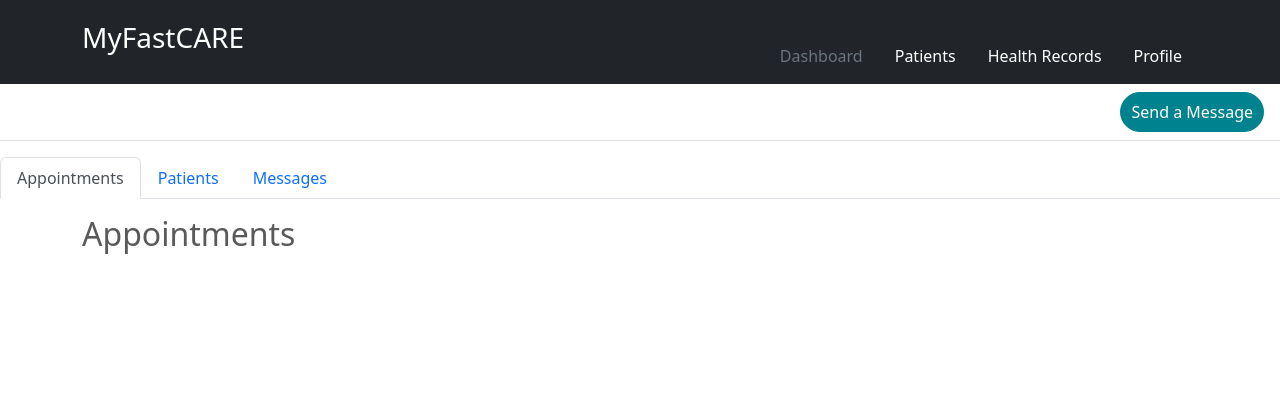
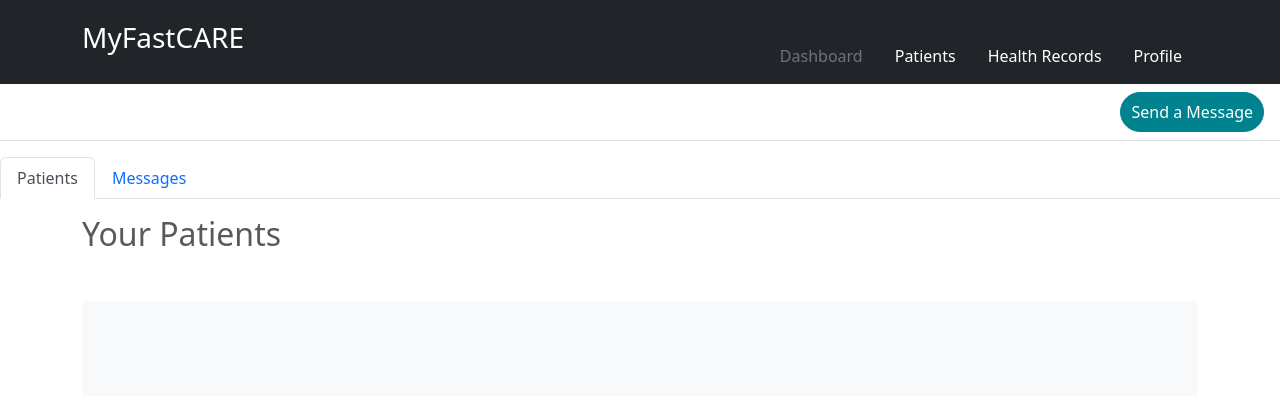
Before and after one commit to rodrigobivarazevedo/EHR_SYSTEM, a PHP site: page /MyFastCARE/doctor_portal.php in a window 1280 px wide. Shown: the top 396 px of the page. Run offline with PHP 8.4, Linux system fonts and the light colour scheme; the visitor is signed in with stand-in values (Sample User, id 1); some libraries are stand-ins or nearby versions.

Commit message:
removed appointements

```diff
--- a/ui/MyFastCARE/doctor_portal.php
+++ b/ui/MyFastCARE/doctor_portal.php
@@ -91,10 +91,7 @@ if (!isset($_SESSION['UserID'])) {
      <!-- Second Navbar for Tabs -->
      <ul class="nav nav-tabs mt-15" id="myTabs">
         <li class="nav-item">
-            <a class="nav-link active" data-toggle="tab" href="#appointmentsTab">Appointments</a>
-        </li>
-        <li class="nav-item">
-            <a class="nav-link" data-toggle="tab" href="#patientsTab">Patients</a>
+            <a class="nav-link active" data-toggle="tab" href="#patientsTab">Patients</a>
         </li>
         <li class="nav-item">
             <a class="nav-link" data-toggle="tab" href="#messagesTab">Messages</a>
@@ -106,16 +103,9 @@ if (!isset($_SESSION['UserID'])) {
 
     <div class="container mt-3">
     <div class="tab-content">
-        <!-- Appointments Tab Content -->
-        <div id="appointmentsTab" class="tab-pane fade show active">
-            <h2 id="appointments" class="mb-5">Appointments</h2>
-            <ul class="list-group">
-                <!-- Data will be populated here dynamically -->
-            </ul>
-        </div>
 
         <!-- Documentation Tab Content -->
-        <div id="patientsTab" class="tab-pane fade">
+        <div id="patientsTab" class="tab-pane fade show active">
             <h2 id="doctor_patients" class="mb-5">Your Patients</h2>
 
                 <div class="album py-5 bg-light">
```
Also changed, not shown: ajax/doctor_dashboardAJAX.php (+0 -28 lines), db/backend.php (+0 -36 lines).
